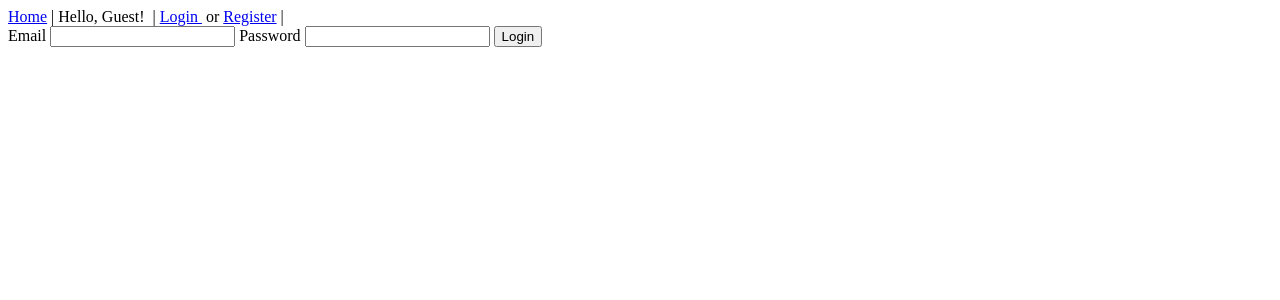
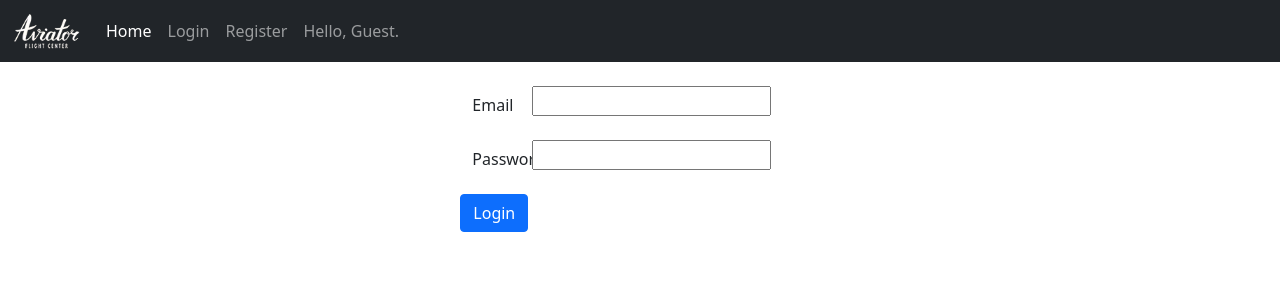
Before and after one commit to anthoskountouris/aviator_flight_center_manuals, a Flask app: page /login in a window 1280 px wide. Shown: the top 300 px of the page. Run offline with Flask 2, Linux system fonts and the light colour scheme; some libraries are stand-ins or nearby versions.

Commit message:
Login system finished and pdfs added

```diff
--- a/blog/__init__.py
+++ b/blog/__init__.py
@@ -1,8 +1,11 @@
 from flask import Flask
 from flask_sqlalchemy import SQLAlchemy
 from flask_login import LoginManager
+from flask_bootstrap import Bootstrap
 
 app = Flask(__name__)
+Bootstrap(app)
+
 app.config['SECRET_KEY'] = 'db5821567f7f382d2883960140f805c2da33e9bffd7b78d6'
 app.config['SQLALCHEMY_DATABASE_URI'] = 'sqlite:///database.db'
 
--- a/blog/routes.py
+++ b/blog/routes.py
@@ -28,17 +28,22 @@ def login():
     if user is not None and user.verify_password(form.password.data):
       login_user(user)
       flash('Login successful!')
-      return render_template('manuals.html',form=form)
+      return render_template('home.html',form=form)
     flash('Invalid email address or password.')
 
     return render_template('login.html',form=form)
 
   return render_template('login.html',title='Login',form=form)
 
-@app.route("/manuals")
+@app.route("/aquila_manual")
 @login_required
-def manuals():
-  return render_template('manuals.html')
+def aquila():
+  return render_template('/manuals/aquila_manual.html')
+
+@app.route("/da40_manual")
+@login_required
+def daforty():
+  return render_template('/manuals/da40_manual.html')
 
 @app.route("/logout")
 @login_required
--- a/blog/static/style.css
+++ b/blog/static/style.css
@@ -0,0 +1,8 @@
+h1{
+    color:rgb(83, 78, 78);
+    font-size: 40px;
+}
+
+#one{
+    padding-top: 10%;
+}
--- a/blog/templates/admin/index.html
+++ b/blog/templates/admin/index.html
@@ -5,4 +5,10 @@ Welcome to the admin panel {{ current_user.username }}!
 {% else %}
 Hello, please login as an admin before accessing this panel &nbsp|<a href="{{ url_for('login') }}">Login&nbsp;</a>
 {% endif %}
+
+{% if current_user.is_admin %}
+True
+{% else %}
+False
+{% endif %}
 {% endblock %}
--- a/blog/templates/home.html
+++ b/blog/templates/home.html
@@ -1,6 +1,8 @@
 {% extends "layout.html" %}
 {% block content %}
 
-<h1>Aviator Flight Center Manuals</h1>
+<div class="container d-flex justify-content-center" id="one">
+    <h1>Aviator Flight Center Manuals</h1>
+</div>
 
 {% endblock content %}
--- a/blog/templates/layout.html
+++ b/blog/templates/layout.html
@@ -2,24 +2,63 @@
 <html>
 <head>
 <meta charset="utf-8">
-<link rel=stylesheet type=text/css href="{{ url_for('static',
-filename='style.css') }}">
+<link href="https://cdn.jsdelivr.net/npm/bootstrap@5.0.2/dist/css/bootstrap.min.css" rel="stylesheet" integrity="sha384-EVSTQN3/azprG1Anm3QDgpJLIm9Nao0Yz1ztcQTwFspd3yD65VohhpuuCOmLASjC" crossorigin="anonymous">
+<link rel=stylesheet type=text/css href="{{ url_for('static',filename='style.css') }}">
 <title>My Wonderful Site</title>
 </head>
 <body>
 <div id="header">
-<a href="{{ url_for('home') }}" class="header">Home</a>&nbsp|
 
+<nav class="navbar navbar-expand-lg navbar-dark bg-dark">
+  <div class="container-fluid">
+    <a class="navbar-brand" href="#">
+      <img src="/static/img/logo.png" alt="" width="70" height="35" class="d-inline-block align-text-top">
+    </a>
+    <button class="navbar-toggler" type="button" data-bs-toggle="collapse" data-bs-target="#navbarNav" aria-controls="navbarNav" aria-expanded="false" aria-label="Toggle navigation">
+      <span class="navbar-toggler-icon"></span>
+    </button>
+    <div class="collapse navbar-collapse" id="navbarNav">
+      <ul class="navbar-nav">
+        <li class="nav-item">
+          <a class="nav-link active" aria-current="page" href="{{ url_for('home') }}">Home</a>
+        </li>
         {% if current_user.is_authenticated %}
-Hello, {{ current_user.username }}!
-<a href="{{ url_for('manuals') }}">Manuals</a>&nbsp|
-<a href="{{ url_for('logout') }}">Logout</a>&nbsp|
+          <li class="nav-item dropdown">
+            <a class="nav-link dropdown-toggle" href="#" id="navbarDropdown" role="button" data-bs-toggle="dropdown" aria-expanded="false">
+              Manuals
+            </a>
+            <ul class="dropdown-menu" aria-labelledby="navbarDropdown">
+              <li><a class="dropdown-item" href="{{ url_for('aquila') }}">Aquila</a></li>
+              <li><a class="dropdown-item" href="{{ url_for('daforty') }}">DA-40</a></li>
+              <li><a class="dropdown-item" href="#">DA-42</a></li>
+            </ul>
+          </li>
+        <!-- </li> -->
+        <li class="nav-item">
+          <a class="nav-link" href="{{ url_for('logout') }}">Logout</a>
+        </li>
         {% else %}
-Hello, Guest! &nbsp| <a href="{{ url_for('login') }}">Login&nbsp;</a>
-or <a href="{{ url_for('register') }}">Register</a>&nbsp|
+        <li class="nav-item">
+          <a class="nav-link" href="{{ url_for('login') }}">Login</a>
+        </li>
+        <li class="nav-item">
+          <a class="nav-link" href="{{ url_for('register') }}">Register</a>
+        </li>
         {% endif %}
-
-<div id="flashes">
+        <li class="nav-item">
+          <a class="nav-link">
+            {% if current_user.is_authenticated %}
+            Hello, {{ current_user.username }}.
+            {% else %}
+            Hello, Guest.
+            {% endif %}
+          </a>
+        </li>
+      </ul>
+    </div>
+  </div>
+</nav>
+<!-- <div id="flashes">
 {% with messages = get_flashed_messages() %}
   {% if messages %}
     <ul class=flashes>
@@ -29,13 +68,14 @@ or <a href="{{ url_for('register') }}">Register</a>&nbsp|
     </ul>
   {% endif %}
 {% endwith %}
-</div>
+</div> -->
 
 </div>
-
 <div id="content">
   {% block content %}
   {% endblock %}
 </div>
+
+<script src="https://cdn.jsdelivr.net/npm/bootstrap@5.0.2/dist/js/bootstrap.bundle.min.js" integrity="sha384-MrcW6ZMFYlzcLA8Nl+NtUVF0sA7MsXsP1UyJoMp4YLEuNSfAP+JcXn/tWtIaxVXM" crossorigin="anonymous"></script>
 </body>
 </html>
--- a/blog/templates/login.html
+++ b/blog/templates/login.html
@@ -1,9 +1,28 @@
 {% extends "layout.html" %}
 {% block content %}
-<form method="POST" action="">
+<!-- <form method="POST" action="">
   {{ form.csrf_token }}
   {{ form.email.label }} {{ form.email }}
   {{ form.password.label }} {{ form.password }}
   <input type="submit" value="Login">
-</form>
+</form> -->
+<div class="container d-flex justify-content-center mt-4">
+  <form method="POST" action="">
+    {{ form.csrf_token }}
+    <div class="row mb-3" style="margin:0 auto;">
+      <label for="inputEmail3" class="col-sm-2 col-form-label">Email</label>
+      <div class="col-sm-10">
+        {{ form.email }}
+      </div>
+    </div>
+    <div class="row mb-3" style="margin:0 auto;">
+      <label for="inputPassword3" class="col-sm-2 col-form-label">Password</label>
+      <div class="col-sm-10">
+        {{ form.password }}
+      </div>
+    </div>
+
+    <button type="submit" class="btn btn-primary" value="Login">Login</button>
+  </form>
+</div>
 {% endblock content %}
```
Also changed, not shown: blog/templates/manuals.html (deleted, +0 -20 lines), blog/templates/manuals/aquila_manual.html (added, +17 -0 lines), blog/templates/manuals/da40_manual.html (added, +15 -0 lines), blog/database.db, blog/static/img/default.jpg (deleted), blog/static/img/logo.png (added). Lines whose indentation alone changed are shown as unchanged.
